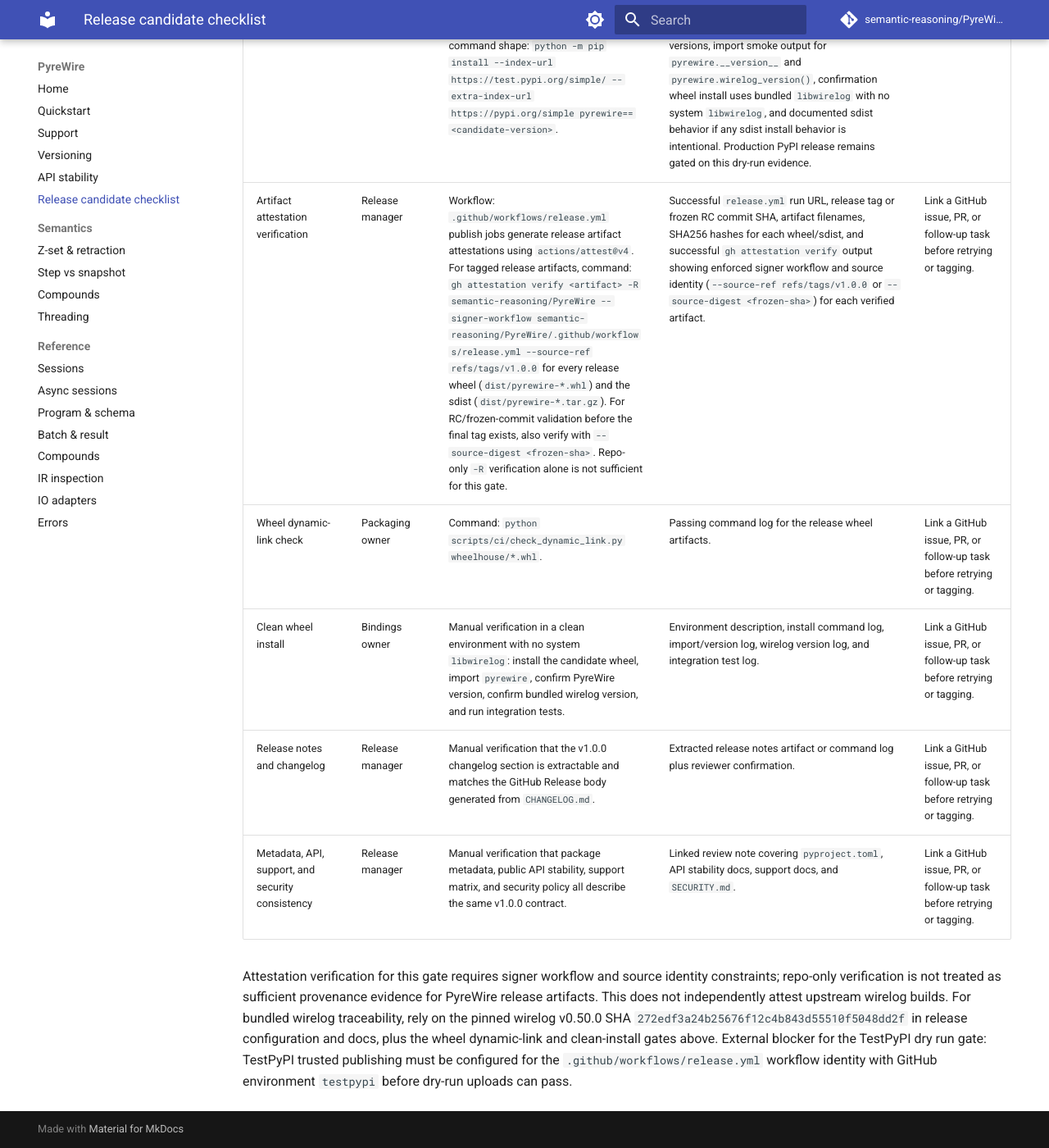
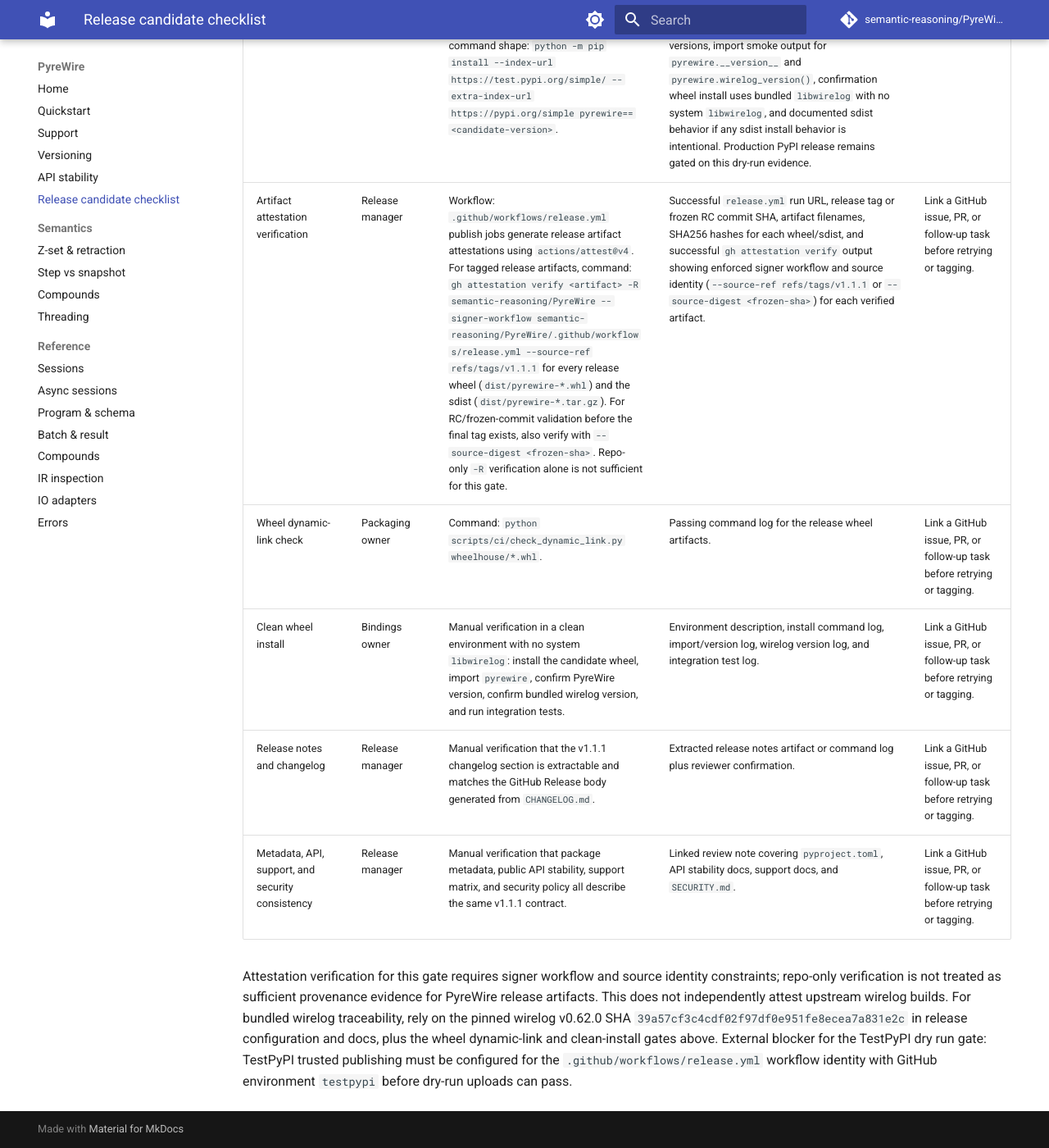
Before and after one commit to semantic-reasoning/PyreWire, an MkDocs documentation site: the page built from docs/release-candidate-checklist.md, in a window 1280 px wide and 1400 px high, scrolled down 2274 px. Shown: the whole window at 82% size. Built offline with MkDocs 1.6.1 and Material for MkDocs 9.7.7, drawn with Linux system fonts in a browser that asks for light colours; comment, search, counter and statistics services are not loaded; some of the changed text lies outside the part shown.

Commit message:
Prepare PyreWire 1.1.1 release

````diff
--- a/docs/release-candidate-checklist.md
+++ b/docs/release-candidate-checklist.md
@@ -1,17 +1,17 @@
-# v1.0.0 release candidate checklist
+# v1.1.1 release candidate checklist
 
-The v1.0.0 tag must not be cut until every gate below passes on the exact release commit.
+The v1.1.1 tag must not be cut until every gate below passes on the exact release commit.
 Freeze the release commit first:
 
 ```bash
 git rev-parse HEAD
 ```
 
-Record that SHA in the release issue or release PR. The `v1.0.0` tag must point to that exact SHA before any publication step. If any gate fails, do not tag or publish; open or link a GitHub issue, PR, or follow-up task that captures the failure before retrying.
+Record that SHA in the release issue or release PR. The `v1.1.1` tag must point to that exact SHA before any publication step. If any gate fails, do not tag or publish; open or link a GitHub issue, PR, or follow-up task that captures the failure before retrying.
 
 | Gate | Owner | Verification | Required evidence | Failure action |
 | --- | --- | --- | --- | --- |
-| Release commit freeze | Release manager | Command: `git rev-parse HEAD`; manual verification that `v1.0.0` will be created at that SHA. | Recorded release commit SHA and confirmation that the `v1.0.0` tag points to the same SHA. | Link a GitHub issue, PR, or follow-up task and restart the checklist from the corrected commit. |
+| Release commit freeze | Release manager | Command: `git rev-parse HEAD`; manual verification that `v1.1.1` will be created at that SHA. | Recorded release commit SHA and confirmation that the `v1.1.1` tag points to the same SHA. | Link a GitHub issue, PR, or follow-up task and restart the checklist from the corrected commit. |
 | Formatting | Release manager | Command: `black --check .`; command: `isort --check-only .`. | Passing command logs from the frozen release commit. | Link a GitHub issue, PR, or follow-up task before retrying or tagging. |
 | Lint and typing | Release manager | Command: `flake8 .`; command: `mypy src/pyrewire`. | Passing command logs from the frozen release commit. | Link a GitHub issue, PR, or follow-up task before retrying or tagging. |
 | Test suite | Release manager | Command: `pytest -q`. | Passing pytest log from the frozen release commit. | Link a GitHub issue, PR, or follow-up task before retrying or tagging. |
@@ -24,12 +24,12 @@
 | Dependabot coverage | Release manager | Manual verification of `.github/dependabot.yml`: Dependabot is configured for both `github-actions` and `pip` at `/` on a regular schedule. | Linked review note referencing the merged `.github/dependabot.yml` and both ecosystems. | Link a GitHub issue, PR, or follow-up task before retrying or tagging. |
 | Release workflow dry run review | Release manager | Manual verification of `.github/workflows/release.yml`: it builds wheels, runs dynamic-link verification, performs clean install tests, verifies release-local wheels and sdist artifacts before publish, uses trusted publishing via OIDC, keeps least-privilege top-level permissions, restricts `id-token: write` to the publish jobs, separates TestPyPI and production PyPI trusted publishing into explicit `testpypi` and `pypi` GitHub environments, and publishes production only after tag-triggered gates pass. Do not actually tag or publish production during RC validation. | Linked review note confirming the tag-triggered `release.yml` gates, least-privilege/OIDC scope, separate publish environments, and no pre-tag production publish occurred. | Link a GitHub issue, PR, or follow-up task before retrying or tagging. |
 | TestPyPI dry run evidence | Release manager + Packaging owner | Manual verification: on the frozen RC commit, manually dispatch `.github/workflows/release.yml` with `publish-testpypi: true` and complete a TestPyPI end-to-end dry run before any production tag push. Use install command shape: `python -m pip install --index-url https://test.pypi.org/simple/ --extra-index-url https://pypi.org/simple pyrewire==<candidate-version>`. | Frozen commit SHA, successful `release.yml` workflow run URL, TestPyPI project/version URL, artifact filenames and candidate version, SHA256 hashes, successful TestPyPI upload logs, clean install command logs/results for Linux/macOS/Windows supported Python versions, import smoke output for `pyrewire.__version__` and `pyrewire.wirelog_version()`, confirmation wheel install uses bundled `libwirelog` with no system `libwirelog`, and documented sdist behavior if any sdist install behavior is intentional. Production PyPI release remains gated on this dry-run evidence. | Link a GitHub issue, PR, or follow-up task before retrying or tagging. |
-| Artifact attestation verification | Release manager | Workflow: `.github/workflows/release.yml` publish jobs generate release artifact attestations using `actions/attest@v4`. For tagged release artifacts, command: `gh attestation verify <artifact> -R semantic-reasoning/PyreWire --signer-workflow semantic-reasoning/PyreWire/.github/workflows/release.yml --source-ref refs/tags/v1.0.0` for every release wheel (`dist/pyrewire-*.whl`) and the sdist (`dist/pyrewire-*.tar.gz`). For RC/frozen-commit validation before the final tag exists, also verify with `--source-digest <frozen-sha>`. Repo-only `-R` verification alone is not sufficient for this gate. | Successful `release.yml` run URL, release tag or frozen RC commit SHA, artifact filenames, SHA256 hashes for each wheel/sdist, and successful `gh attestation verify` output showing enforced signer workflow and source identity (`--source-ref refs/tags/v1.0.0` or `--source-digest <frozen-sha>`) for each verified artifact. | Link a GitHub issue, PR, or follow-up task before retrying or tagging. |
+| Artifact attestation verification | Release manager | Workflow: `.github/workflows/release.yml` publish jobs generate release artifact attestations using `actions/attest@v4`. For tagged release artifacts, command: `gh attestation verify <artifact> -R semantic-reasoning/PyreWire --signer-workflow semantic-reasoning/PyreWire/.github/workflows/release.yml --source-ref refs/tags/v1.1.1` for every release wheel (`dist/pyrewire-*.whl`) and the sdist (`dist/pyrewire-*.tar.gz`). For RC/frozen-commit validation before the final tag exists, also verify with `--source-digest <frozen-sha>`. Repo-only `-R` verification alone is not sufficient for this gate. | Successful `release.yml` run URL, release tag or frozen RC commit SHA, artifact filenames, SHA256 hashes for each wheel/sdist, and successful `gh attestation verify` output showing enforced signer workflow and source identity (`--source-ref refs/tags/v1.1.1` or `--source-digest <frozen-sha>`) for each verified artifact. | Link a GitHub issue, PR, or follow-up task before retrying or tagging. |
 | Wheel dynamic-link check | Packaging owner | Command: `python scripts/ci/check_dynamic_link.py wheelhouse/*.whl`. | Passing command log for the release wheel artifacts. | Link a GitHub issue, PR, or follow-up task before retrying or tagging. |
 | Clean wheel install | Bindings owner | Manual verification in a clean environment with no system `libwirelog`: install the candidate wheel, import `pyrewire`, confirm PyreWire version, confirm bundled wirelog version, and run integration tests. | Environment description, install command log, import/version log, wirelog version log, and integration test log. | Link a GitHub issue, PR, or follow-up task before retrying or tagging. |
-| Release notes and changelog | Release manager | Manual verification that the v1.0.0 changelog section is extractable and matches the GitHub Release body generated from `CHANGELOG.md`. | Extracted release notes artifact or command log plus reviewer confirmation. | Link a GitHub issue, PR, or follow-up task before retrying or tagging. |
-| Metadata, API, support, and security consistency | Release manager | Manual verification that package metadata, public API stability, support matrix, and security policy all describe the same v1.0.0 contract. | Linked review note covering `pyproject.toml`, API stability docs, support docs, and `SECURITY.md`. | Link a GitHub issue, PR, or follow-up task before retrying or tagging. |
+| Release notes and changelog | Release manager | Manual verification that the v1.1.1 changelog section is extractable and matches the GitHub Release body generated from `CHANGELOG.md`. | Extracted release notes artifact or command log plus reviewer confirmation. | Link a GitHub issue, PR, or follow-up task before retrying or tagging. |
+| Metadata, API, support, and security consistency | Release manager | Manual verification that package metadata, public API stability, support matrix, and security policy all describe the same v1.1.1 contract. | Linked review note covering `pyproject.toml`, API stability docs, support docs, and `SECURITY.md`. | Link a GitHub issue, PR, or follow-up task before retrying or tagging. |
 
 Attestation verification for this gate requires signer workflow and source identity constraints; repo-only verification is not treated as sufficient provenance evidence for PyreWire release artifacts.
-This does not independently attest upstream wirelog builds. For bundled wirelog traceability, rely on the pinned wirelog v0.50.0 SHA `272edf3a24b25676f12c4b843d55510f5048dd2f` in release configuration and docs, plus the wheel dynamic-link and clean-install gates above.
+This does not independently attest upstream wirelog builds. For bundled wirelog traceability, rely on the pinned wirelog v0.62.0 SHA `39a57cf3c4cdf02f97df0e951fe8ecea7a831e2c` in release configuration and docs, plus the wheel dynamic-link and clean-install gates above.
 External blocker for the TestPyPI dry run gate: TestPyPI trusted publishing must be configured for the `.github/workflows/release.yml` workflow identity with GitHub environment `testpypi` before dry-run uploads can pass.
--- a/pyproject.toml
+++ b/pyproject.toml
@@ -4,7 +4,7 @@
 
 [project]
 name = "pyrewire"
-version = "1.0.6"
+version = "1.1.1"
 description = "Python wrapper for wirelog - declarative dataflow analysis"
 readme = "README.md"
 requires-python = ">=3.11"
--- a/src/pyrewire/__init__.py
+++ b/src/pyrewire/__init__.py
@@ -1,7 +1,7 @@
 # SPDX-License-Identifier: Apache-2.0 OR GPL-3.0-or-later
 """PyreWire - Python wrapper for wirelog declarative dataflow analysis."""
 
-__version__ = "1.0.6"
+__version__ = "1.1.1"
 __author__ = "PyreWire Contributors"
 __license__ = "Apache-2.0 OR GPL-3.0-or-later"
 
````
Also changed, not shown: CHANGELOG.md (+19 -2 lines), README.md (+2 -2 lines), SECURITY.md (+1 -0 lines), docs/api-stability.md (+2 -2 lines), docs/index.md (+1 -1 lines), docs/support.md (+3 -3 lines), docs/versioning.md (+1 -0 lines), 6 other files.
